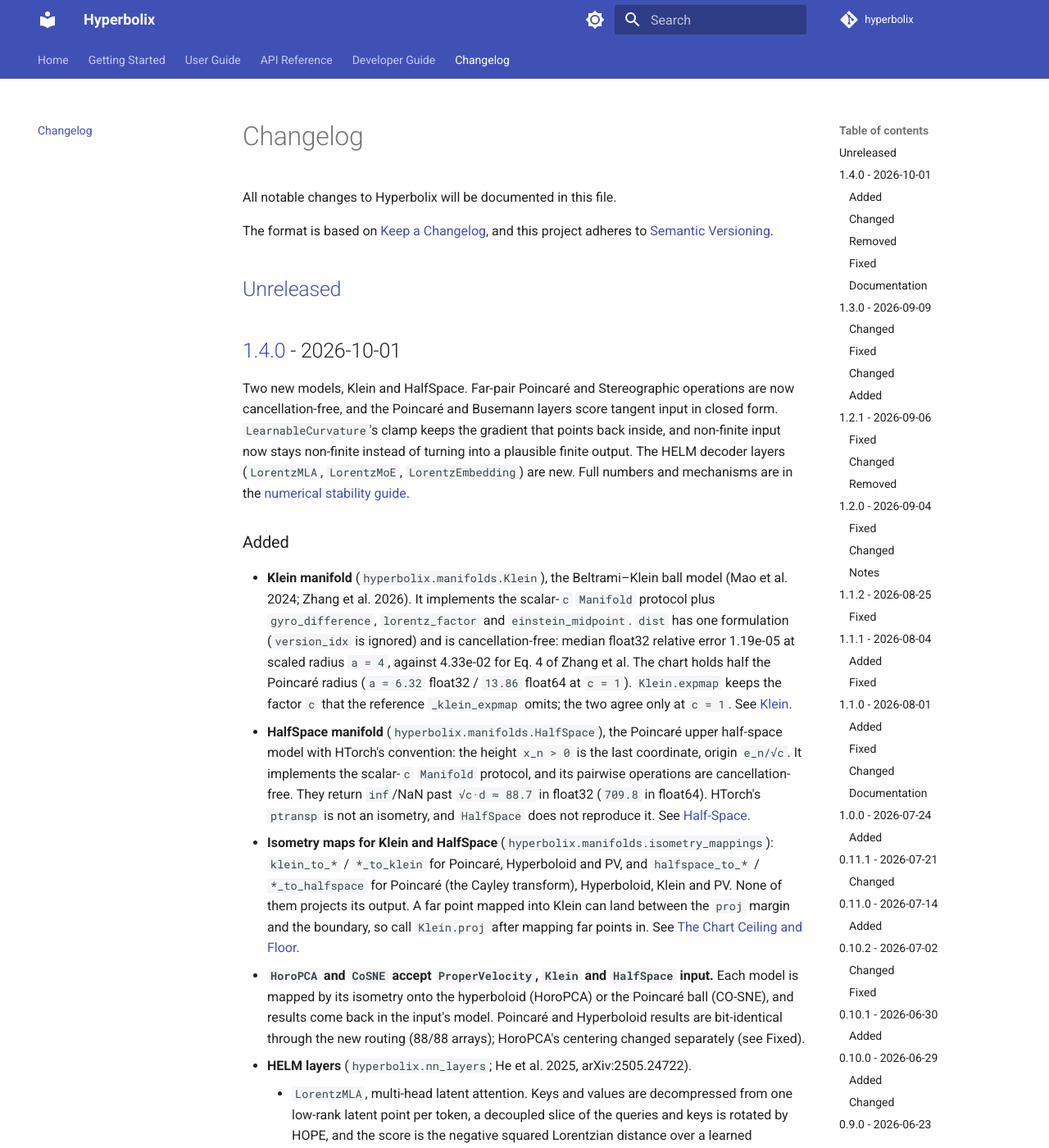
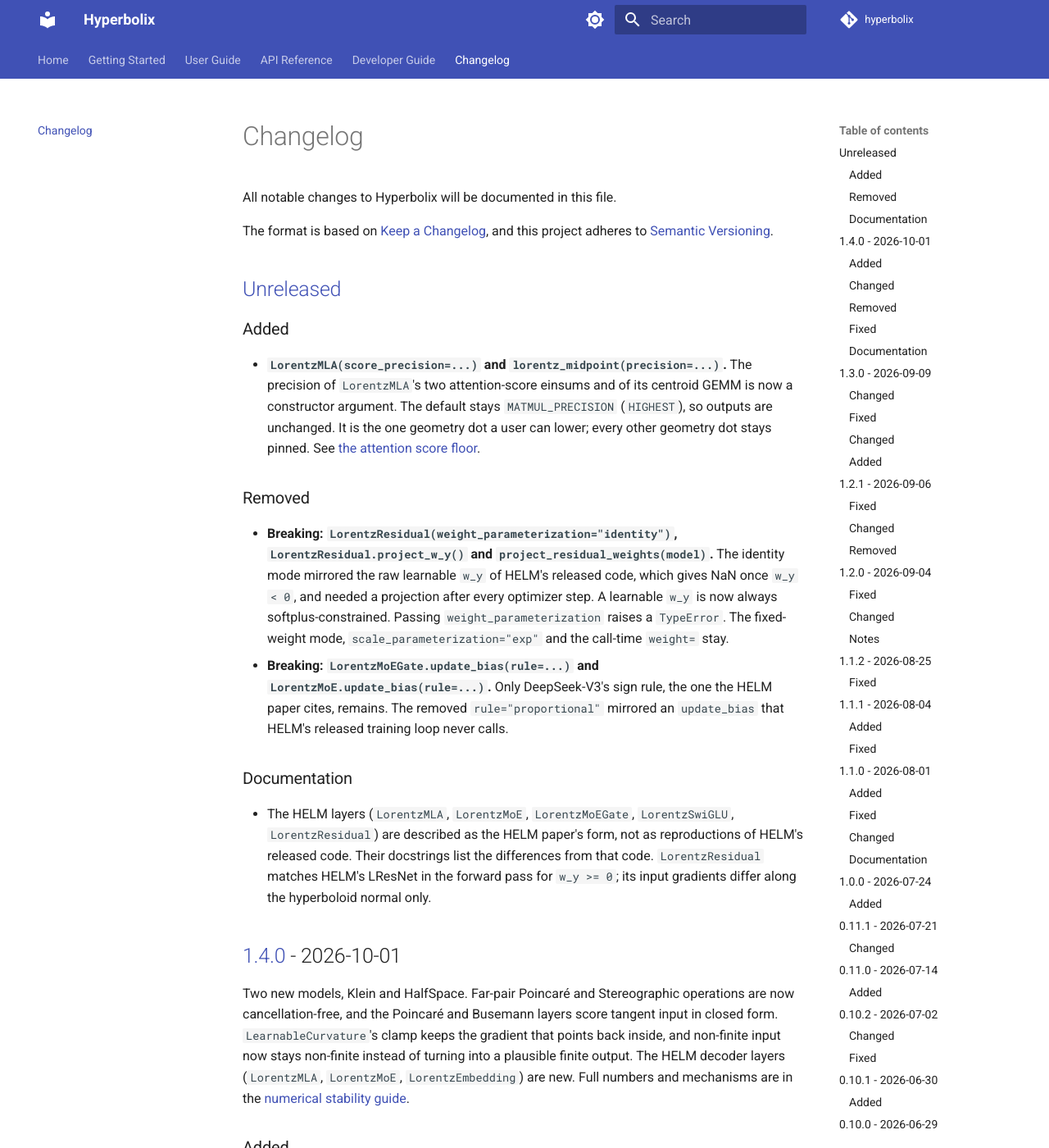
Before and after one commit to timoklein/hyperbolix, an MkDocs documentation site: the page built from docs/changelog.md, in a window 1280 px wide and 1400 px high. Shown: the whole window at 82% size. Built offline with MkDocs 1.6.1 and Material for MkDocs 9.7.7, drawn with Linux system fonts in a browser that asks for light colours; comment, search, counter and statistics services are not loaded; the version menu is left out.

Commit message:
Changelog and CLAUDE.md for the HELM building-block changes

```diff
--- a/docs/changelog.md
+++ b/docs/changelog.md
@@ -6,6 +6,16 @@
 and this project adheres to [Semantic Versioning](https://semver.org/spec/v2.0.0.html).
 
 ## [Unreleased]
+
+### Added
+- **`LorentzMLA(score_precision=...)` and `lorentz_midpoint(precision=...)`.** The precision of `LorentzMLA`'s two attention-score einsums and of its centroid GEMM is now a constructor argument. The default stays `MATMUL_PRECISION` (`HIGHEST`), so outputs are unchanged. It is the one geometry dot a user can lower; every other geometry dot stays pinned. See [the attention score floor](user-guide/numerical-stability.md#attention-score-floor).
+
+### Removed
+- **Breaking: `LorentzResidual(weight_parameterization="identity")`, `LorentzResidual.project_w_y()` and `project_residual_weights(model)`.** The identity mode mirrored the raw learnable `w_y` of HELM's released code, which gives NaN once `w_y < 0`, and needed a projection after every optimizer step. A learnable `w_y` is now always softplus-constrained. Passing `weight_parameterization` raises a `TypeError`. The fixed-weight mode, `scale_parameterization="exp"` and the call-time `weight=` stay.
+- **Breaking: `LorentzMoEGate.update_bias(rule=...)` and `LorentzMoE.update_bias(rule=...)`.** Only DeepSeek-V3's sign rule, the one the HELM paper cites, remains. The removed `rule="proportional"` mirrored an `update_bias` that HELM's released training loop never calls.
+
+### Documentation
+- The HELM layers (`LorentzMLA`, `LorentzMoE`, `LorentzMoEGate`, `LorentzSwiGLU`, `LorentzResidual`) are described as the HELM paper's form, not as reproductions of HELM's released code. Their docstrings list the differences from that code. `LorentzResidual` matches HELM's LResNet in the forward pass for `w_y >= 0`; its input gradients differ along the hyperboloid normal only.
 
 ## [1.4.0] - 2026-10-01
 
```
Also changed, not shown: CLAUDE.md (+1 -1 lines).
